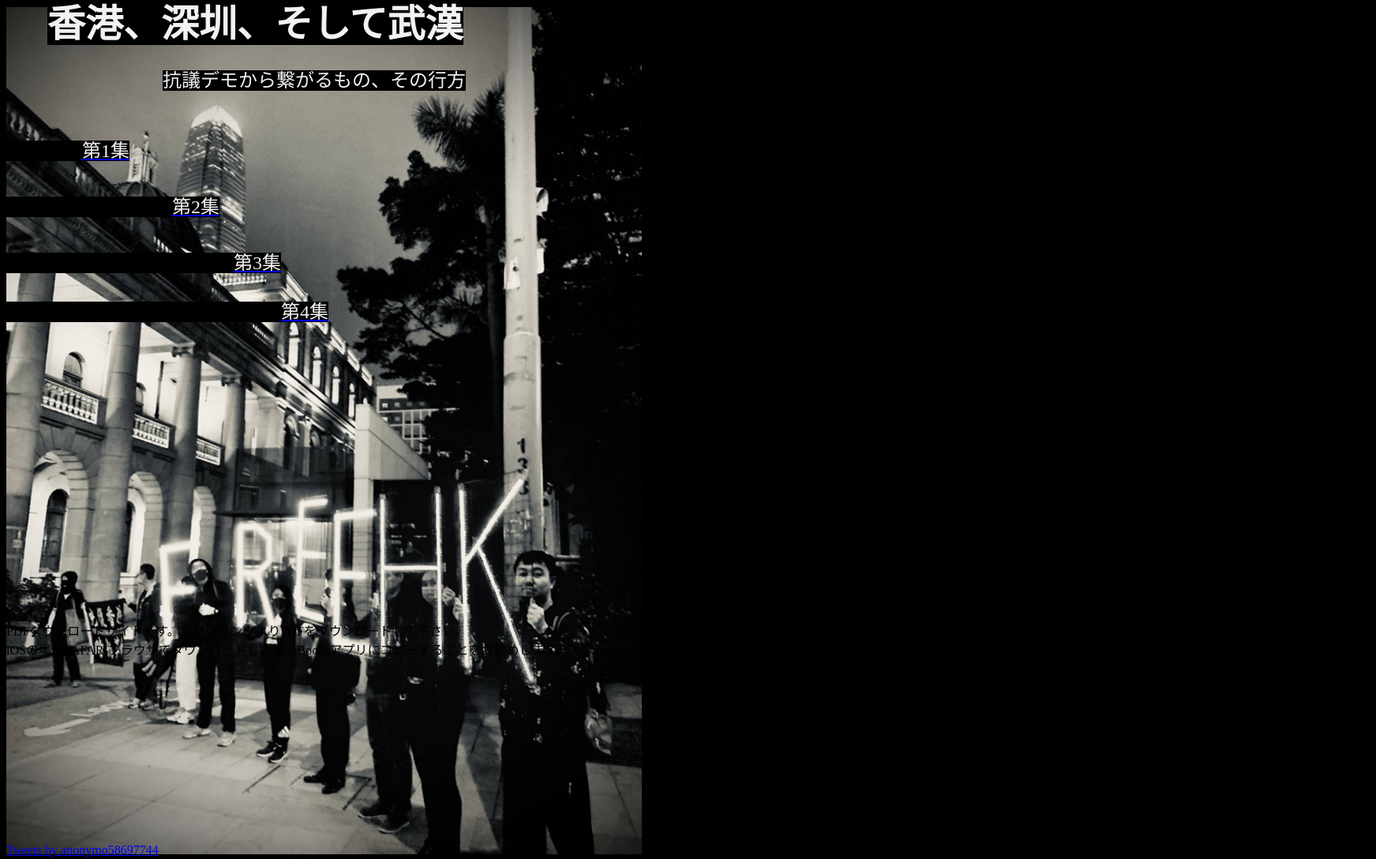
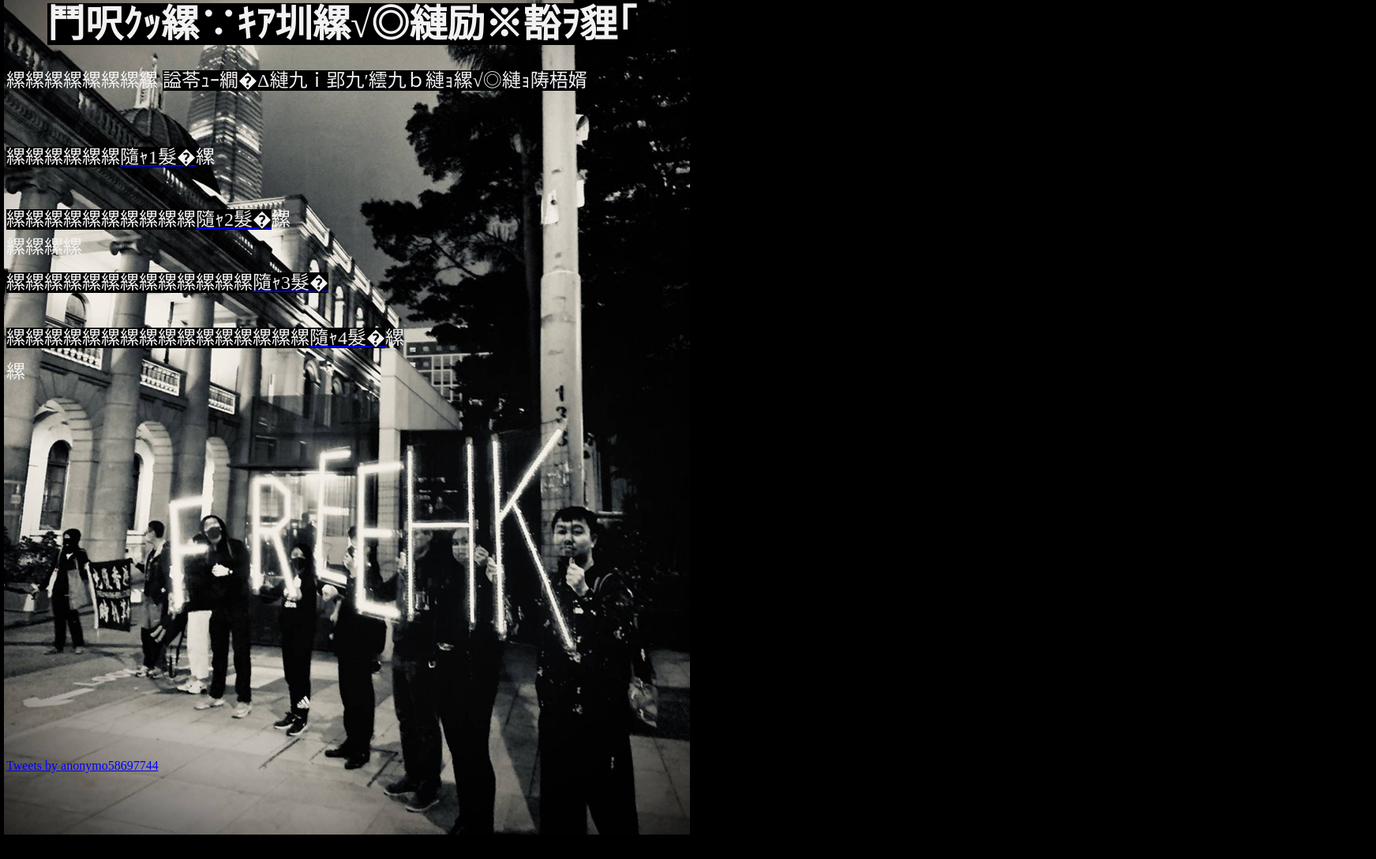
Before and after one commit to anonymous18320605/anonymous18320605.github.io, a plain HTML site: page index.htm in a window 1280 px wide. Shown: the part 21-1109 px from the top of the page at 79% size, 1743 px wide, since content can reach past the window. Drawn offline with Linux system fonts and the light colour scheme.

Commit message:
Update index.htm

```diff
--- a/index.htm
+++ b/index.htm
@@ -5,7 +5,10 @@ xmlns:m="http://schemas.microsoft.com/office/2004/12/omml"
 xmlns="http://www.w3.org/TR/REC-html40">
 
 <head>
-<meta http-equiv=Content-Type content="text/html; charset=utf-8">
+	<!-- Global site tag (gtag.js) - Google Analytics --><script async src="https://www.googletagmanager.com/gtag/js?id=UA-170116230-1"></script><script>  window.dataLayer = window.dataLayer || [];  function gtag(){dataLayer.push(arguments);}  gtag('js', new Date());
+  gtag('config', 'UA-170116230-1');</script>
+
+<meta http-equiv=Content-Type content="text/html; charset=shift_jis">
 <meta name=ProgId content=Word.Document>
 <meta name=Generator content="Microsoft Word 15">
 <meta name=Originator content="Microsoft Word 15">
@@ -19,6 +22,19 @@ w\:* {behavior:url(#default#VML);}
 .shape {behavior:url(#default#VML);}
 </style>
 <![endif]--><!--[if gte mso 9]><xml>
+ <o:DocumentProperties>
+  <o:Revision>3</o:Revision>
+  <o:TotalTime>52</o:TotalTime>
+  <o:Created>2020-06-20T07:15:00Z</o:Created>
+  <o:LastSaved>2020-06-20T07:32:00Z</o:LastSaved>
+  <o:Pages>1</o:Pages>
+  <o:Words>61</o:Words>
+  <o:Characters>353</o:Characters>
+  <o:Lines>2</o:Lines>
+  <o:Paragraphs>1</o:Paragraphs>
+  <o:CharactersWithSpaces>413</o:CharactersWithSpaces>
+  <o:Version>16.00</o:Version>
+ </o:DocumentProperties>
  <o:OfficeDocumentSettings>
   <o:AllowPNG/>
  </o:OfficeDocumentSettings>
@@ -27,7 +43,8 @@ w\:* {behavior:url(#default#VML);}
 <link rel=colorSchemeMapping href="index_files/colorschememapping.xml">
 <!--[if gte mso 9]><xml>
  <w:WordDocument>
-  <w:Zoom>40</w:Zoom>
+  <w:View>Print</w:View>
+  <w:Zoom>42</w:Zoom>
   <w:DisplayBackgroundShape/>
   <w:SpellingState>Clean</w:SpellingState>
   <w:GrammarState>Clean</w:GrammarState>
@@ -665,14 +682,21 @@ w\:* {behavior:url(#default#VML);}
 	mso-font-charset:0;
 	mso-generic-font-family:roman;
 	mso-font-pitch:variable;
-	mso-font-signature:-536869121 1107305727 33554432 0 415 0;}
+	mso-font-signature:3 0 0 0 1 0;}
 @font-face
 	{font-family:Calibri;
 	panose-1:2 15 5 2 2 2 4 3 2 4;
 	mso-font-charset:0;
 	mso-generic-font-family:swiss;
 	mso-font-pitch:variable;
-	mso-font-signature:-536858881 -1073732485 9 0 511 0;}
+	mso-font-signature:-536859905 1073786111 1 0 511 0;}
+@font-face
+	{font-family:游明朝;
+	panose-1:2 2 4 0 0 0 0 0 0 0;
+	mso-font-charset:128;
+	mso-generic-font-family:roman;
+	mso-font-pitch:variable;
+	mso-font-signature:-2147482905 717749503 18 0 131231 0;}
 @font-face
 	{font-family:"ＭＳ Ｐゴシック";
 	panose-1:2 11 6 0 7 2 5 8 2 4;
@@ -680,6 +704,12 @@ w\:* {behavior:url(#default#VML);}
 	mso-generic-font-family:modern;
 	mso-font-pitch:variable;
 	mso-font-signature:-536870145 1791491579 134217746 0 131231 0;}
+@font-face
+	{font-family:"\@游明朝";
+	mso-font-charset:128;
+	mso-generic-font-family:roman;
+	mso-font-pitch:variable;
+	mso-font-signature:-2147482905 717749503 18 0 131231 0;}
 @font-face
 	{font-family:"Segoe UI";
 	panose-1:2 11 5 2 4 2 4 2 2 3;
@@ -722,13 +752,13 @@ w\:* {behavior:url(#default#VML);}
 	margin-right:0in;
 	margin-bottom:8.0pt;
 	margin-left:0in;
-	line-height:105%;
+	line-height:106%;
 	mso-pagination:widow-orphan;
 	font-size:11.0pt;
 	font-family:"Calibri",sans-serif;
 	mso-ascii-font-family:Calibri;
 	mso-ascii-theme-font:minor-latin;
-	mso-fareast-font-family:"Times New Roman";
+	mso-fareast-font-family:游明朝;
 	mso-fareast-theme-font:minor-fareast;
 	mso-hansi-font-family:Calibri;
 	mso-hansi-theme-font:minor-latin;
@@ -784,16 +814,15 @@ span.eop
 	font-family:"Calibri",sans-serif;
 	mso-ascii-font-family:Calibri;
 	mso-ascii-theme-font:minor-latin;
-	mso-fareast-font-family:"Times New Roman";
+	mso-fareast-font-family:游明朝;
 	mso-fareast-theme-font:minor-fareast;
 	mso-hansi-font-family:Calibri;
 	mso-hansi-theme-font:minor-latin;
 	mso-bidi-font-family:"Times New Roman";
 	mso-bidi-theme-font:minor-bidi;}
 @page WordSection1
-	{size:15.0in 14.3in;
-	mso-page-orientation:landscape;
-	margin:.5in .5in .5in .5in;
+	{size:8.5in 11.0in;
+	margin:0in 84.95pt 84.95pt 0in;
 	mso-header-margin:.5in;
 	mso-footer-margin:.5in;
 	mso-paper-source:0;}
@@ -824,15 +853,7 @@ div.WordSection1
 	mso-bidi-font-family:"Times New Roman";
 	mso-bidi-theme-font:minor-bidi;}
 </style>
-<![endif]--><!-- Global site tag (gtag.js) - Google Analytics -->
-<script  async src="https://www.googletagmanager.com/gtag/js?id=UA-170116230-1">
-</script>
-
-<script>
-  window.dataLayer = window.dataLayer || [];  function gtag(){dataLayer.push(arguments);}  gtag('js', new Date());
-  gtag('config', 'UA-170116230-1');
-</script>
-<!--[if gte mso 9]><xml>
+<![endif]--><!--[if gte mso 9]><xml>
  <o:shapedefaults v:ext="edit" spidmax="1027"/>
 </xml><![endif]--><!--[if gte mso 9]><xml>
  <o:shapelayout v:ext="edit">
@@ -866,23 +887,23 @@ div.WordSection1
  <v:path o:extrusionok="f" gradientshapeok="t" o:connecttype="rect"/>
  <o:lock v:ext="edit" aspectratio="t"/>
 </v:shapetype><v:shape id="Picture_x0020_1" o:spid="_x0000_s1026" type="#_x0000_t75"
- style='position:absolute;margin-left:0;margin-top:1.35pt;width:603.2pt;
- height:804.45pt;z-index:-251658752;visibility:visible;mso-wrap-style:square;
+ style='position:absolute;margin-left:-12.45pt;margin-top:-40pt;width:651.85pt;
+ height:869.35pt;z-index:-251658752;visibility:visible;mso-wrap-style:square;
  mso-width-percent:0;mso-height-percent:0;mso-wrap-distance-left:9pt;
  mso-wrap-distance-top:0;mso-wrap-distance-right:9pt;
- mso-wrap-distance-bottom:0;mso-position-horizontal:left;
- mso-position-horizontal-relative:margin;mso-position-vertical:absolute;
+ mso-wrap-distance-bottom:0;mso-position-horizontal:absolute;
+ mso-position-horizontal-relative:page;mso-position-vertical:absolute;
  mso-position-vertical-relative:text;mso-width-percent:0;mso-height-percent:0;
  mso-width-relative:margin;mso-height-relative:margin'>
  <v:imagedata src="index_files/image001.jpg" o:title=""/>
- <w:wrap anchorx="margin"/>
+ <w:wrap anchorx="page"/>
 </v:shape><![endif]--><![if !vml]><span style='mso-ignore:vglayout;position:
-absolute;z-index:-1895825920;margin-left:0px;margin-top:19px;width:1609px;
-height:2145px'><img width=805 height=1073 src="index_files/image002.jpg"
-v:shapes="Picture_x0020_1"></span><![endif]><span style='font-size:26.0pt;
-line-height:105%;color:#F2F2F2;mso-themecolor:background1;mso-themeshade:242;
-mso-style-textfill-fill-color:#F2F2F2;mso-style-textfill-fill-themecolor:background1;
-mso-style-textfill-fill-alpha:100.0%;mso-style-textfill-fill-colortransforms:
+relative;z-index:-1895825920'><span style='position:absolute;left:-3px;
+top:-92px;width:1738px;height:2318px'><img width=869 height=1159
+src="index_files/image003.jpg" v:shapes="Picture_x0020_1"></span></span><![endif]><span
+style='font-size:26.0pt;line-height:106%;color:#F2F2F2;mso-themecolor:background1;
+mso-themeshade:242;mso-style-textfill-fill-color:#F2F2F2;mso-style-textfill-fill-themecolor:
+background1;mso-style-textfill-fill-alpha:100.0%;mso-style-textfill-fill-colortransforms:
 lumm=95000;mso-no-proof:yes'><o:p></o:p></span></p>
 
 <p class=paragraph style='margin:0in;margin-bottom:.0001pt;text-align:justify;
@@ -891,10 +912,10 @@ text-justify:inter-ideograph;vertical-align:baseline'><span style='font-size:
 #F2F2F2;mso-style-textfill-fill-themecolor:background1;mso-style-textfill-fill-alpha:
 100.0%;mso-style-textfill-fill-colortransforms:lumm=95000;mso-no-proof:yes'><span
 style='mso-spacerun:yes'>&nbsp;</span></span><span style='font-size:26.0pt;
-mso-ascii-font-family:"Times New Roman";mso-ascii-theme-font:minor-fareast;
-mso-hansi-font-family:"Times New Roman";mso-hansi-theme-font:minor-fareast;
-color:#F2F2F2;mso-themecolor:background1;mso-themeshade:242;mso-style-textfill-fill-color:
-#F2F2F2;mso-style-textfill-fill-themecolor:background1;mso-style-textfill-fill-alpha:
+font-family:"游明朝",serif;mso-ascii-theme-font:minor-fareast;mso-fareast-font-family:
+"Times New Roman";mso-hansi-theme-font:minor-fareast;color:#F2F2F2;mso-themecolor:
+background1;mso-themeshade:242;mso-style-textfill-fill-color:#F2F2F2;
+mso-style-textfill-fill-themecolor:background1;mso-style-textfill-fill-alpha:
 100.0%;mso-style-textfill-fill-colortransforms:lumm=95000;mso-no-proof:yes'><span
 style='mso-spacerun:yes'>&nbsp;&nbsp;&nbsp;&nbsp; </span></span><span
 class=normaltextrun><b><span lang=JA style='font-size:36.0pt;font-family:"游明朝 Demibold",serif;
@@ -956,13 +977,13 @@ mso-bidi-font-family:"Segoe UI";color:#F2F2F2;mso-themecolor:background1;
 mso-themeshade:242;mso-style-textfill-fill-color:#F2F2F2;mso-style-textfill-fill-themecolor:
 background1;mso-style-textfill-fill-alpha:100.0%;mso-style-textfill-fill-colortransforms:
 lumm=95000;position:relative;top:.5pt;mso-text-raise:-.5pt;background:black;
-mso-highlight:black'>　　　 </span></span><span class=normaltextrun><span
+mso-highlight:black'>　　　　　　</span></span><span class=normaltextrun><span
 style='font-size:18.0pt;font-family:"游明朝 Demibold",serif;mso-bidi-font-family:
 "Segoe UI";color:#F2F2F2;mso-themecolor:background1;mso-themeshade:242;
 mso-style-textfill-fill-color:#F2F2F2;mso-style-textfill-fill-themecolor:background1;
 mso-style-textfill-fill-alpha:100.0%;mso-style-textfill-fill-colortransforms:
 lumm=95000;position:relative;top:.5pt;mso-text-raise:-.5pt;background:black;
-mso-highlight:black'><span style='mso-spacerun:yes'>&nbsp;&nbsp;&nbsp;</span><a
+mso-highlight:black'><a
 href="https://anonymous18320605.github.io/hk-1.pdf"><span lang=JA
 style='color:#F2F2F2;mso-themecolor:background1;mso-themeshade:242;mso-style-textfill-fill-color:
 #F2F2F2;mso-style-textfill-fill-themecolor:background1;mso-style-textfill-fill-alpha:
@@ -986,9 +1007,9 @@ background1;mso-style-textfill-fill-alpha:100.0%;mso-style-textfill-fill-colortr
 lumm=95000'>&#8203;</span></span></span><span style='font-family:"Segoe UI",sans-serif;
 mso-bidi-font-family:"Times New Roman"'><o:p></o:p></span></p>
 
-<p class=MsoNormal><span style='font-size:18.0pt;line-height:105%;font-family:
-"Times New Roman",serif;mso-ascii-theme-font:minor-fareast;mso-hansi-theme-font:
-minor-fareast;mso-bidi-theme-font:minor-bidi;color:#F2F2F2;mso-themecolor:background1;
+<p class=MsoNormal><span style='font-size:18.0pt;line-height:106%;font-family:
+"游明朝",serif;mso-ascii-theme-font:minor-fareast;mso-fareast-theme-font:minor-fareast;
+mso-hansi-theme-font:minor-fareast;color:#F2F2F2;mso-themecolor:background1;
 mso-themeshade:242;mso-style-textfill-fill-color:#F2F2F2;mso-style-textfill-fill-themecolor:
 background1;mso-style-textfill-fill-alpha:100.0%;mso-style-textfill-fill-colortransforms:
 lumm=95000;mso-no-proof:yes'><o:p>&nbsp;</o:p></span></p>
@@ -999,14 +1020,14 @@ mso-bidi-font-family:"Segoe UI";color:#F2F2F2;mso-themecolor:background1;
 mso-themeshade:242;mso-style-textfill-fill-color:#F2F2F2;mso-style-textfill-fill-themecolor:
 background1;mso-style-textfill-fill-alpha:100.0%;mso-style-textfill-fill-colortransforms:
 lumm=95000;position:relative;top:.5pt;mso-text-raise:-.5pt;background:black;
-mso-highlight:black'>　　　　　　　 </span></span><span class=normaltextrun><span
+mso-highlight:black'>　　　　　　　　　　</span></span><span class=normaltextrun><span
 style='font-size:18.0pt;font-family:"游明朝 Demibold",serif;mso-bidi-font-family:
 "Segoe UI";color:#F2F2F2;mso-themecolor:background1;mso-themeshade:242;
 mso-style-textfill-fill-color:#F2F2F2;mso-style-textfill-fill-themecolor:background1;
 mso-style-textfill-fill-alpha:100.0%;mso-style-textfill-fill-colortransforms:
 lumm=95000;position:relative;top:.5pt;mso-text-raise:-.5pt;background:black;
-mso-highlight:black'><span style='mso-spacerun:yes'>&nbsp;&nbsp;</span><span
-lang=JA>　</span><a href="https://anonymous18320605.github.io/hk-2.pdf"><span
+mso-highlight:black'><a
+href="https://anonymous18320605.github.io/hk-2.pdf"><span
 lang=JA style='color:#F2F2F2;mso-themecolor:background1;mso-themeshade:242;
 mso-style-textfill-fill-color:#F2F2F2;mso-style-textfill-fill-themecolor:background1;
 mso-style-textfill-fill-alpha:100.0%;mso-style-textfill-fill-colortransforms:
@@ -1031,22 +1052,16 @@ color:#F2F2F2;mso-themecolor:background1;mso-themeshade:242;mso-style-textfill-f
 #F2F2F2;mso-style-textfill-fill-themecolor:background1;mso-style-textfill-fill-alpha:
 100.0%;mso-style-textfill-fill-colortransforms:lumm=95000'><o:p></o:p></span></p>
 
-<p class=MsoNormal style='tab-stops:770.6pt'><span lang=JA style='font-size:
-18.0pt;line-height:105%;font-family:"ＭＳ 明朝",serif;mso-bidi-font-family:"ＭＳ 明朝";
+<p class=MsoNormal><span lang=JA style='font-size:18.0pt;line-height:106%;
+font-family:"ＭＳ 明朝",serif;mso-bidi-font-family:"ＭＳ 明朝";color:#F2F2F2;
+mso-themecolor:background1;mso-themeshade:242;mso-style-textfill-fill-color:
+#F2F2F2;mso-style-textfill-fill-themecolor:background1;mso-style-textfill-fill-alpha:
+100.0%;mso-style-textfill-fill-colortransforms:lumm=95000;mso-no-proof:yes'>　　　　</span><span
+style='font-size:18.0pt;line-height:106%;font-family:"游明朝",serif;mso-ascii-theme-font:
+minor-fareast;mso-fareast-theme-font:minor-fareast;mso-hansi-theme-font:minor-fareast;
 color:#F2F2F2;mso-themecolor:background1;mso-themeshade:242;mso-style-textfill-fill-color:
 #F2F2F2;mso-style-textfill-fill-themecolor:background1;mso-style-textfill-fill-alpha:
-100.0%;mso-style-textfill-fill-colortransforms:lumm=95000;mso-no-proof:yes'>　　　　</span><span
-style='font-size:18.0pt;line-height:105%;font-family:"ＭＳ 明朝",serif;mso-bidi-font-family:
-"ＭＳ 明朝";color:#F2F2F2;mso-themecolor:background1;mso-themeshade:242;mso-style-textfill-fill-color:
-#F2F2F2;mso-style-textfill-fill-themecolor:background1;mso-style-textfill-fill-alpha:
-100.0%;mso-style-textfill-fill-colortransforms:lumm=95000;mso-no-proof:yes'><span
-style='mso-tab-count:1'>&nbsp;&nbsp;&nbsp;&nbsp;&nbsp;&nbsp;&nbsp;&nbsp;&nbsp;&nbsp;&nbsp;&nbsp;&nbsp;&nbsp;&nbsp;&nbsp;&nbsp;&nbsp;&nbsp;&nbsp;&nbsp;&nbsp;&nbsp;&nbsp;&nbsp;&nbsp; </span></span><span
-style='font-size:18.0pt;line-height:105%;font-family:"Times New Roman",serif;
-mso-ascii-theme-font:minor-fareast;mso-hansi-theme-font:minor-fareast;
-mso-bidi-theme-font:minor-bidi;color:#F2F2F2;mso-themecolor:background1;
-mso-themeshade:242;mso-style-textfill-fill-color:#F2F2F2;mso-style-textfill-fill-themecolor:
-background1;mso-style-textfill-fill-alpha:100.0%;mso-style-textfill-fill-colortransforms:
-lumm=95000;mso-no-proof:yes'><o:p></o:p></span></p>
+100.0%;mso-style-textfill-fill-colortransforms:lumm=95000;mso-no-proof:yes'><o:p></o:p></span></p>
 
 <p class=paragraph style='margin:0in;margin-bottom:.0001pt;vertical-align:baseline'><span
 class=normaltextrun><span lang=JA style='font-size:18.0pt;font-family:"游明朝 Demibold",serif;
@@ -1054,7 +1069,7 @@ mso-bidi-font-family:"Segoe UI";color:#F2F2F2;mso-themecolor:background1;
 mso-themeshade:242;mso-style-textfill-fill-color:#F2F2F2;mso-style-textfill-fill-themecolor:
 background1;mso-style-textfill-fill-alpha:100.0%;mso-style-textfill-fill-colortransforms:
 lumm=95000;position:relative;top:.5pt;mso-text-raise:-.5pt;background:black;
-mso-highlight:black'>　　　　　　　　　　　　</span></span><span class=normaltextrun><span
+mso-highlight:black'>　　　　　　　　　　　　　</span></span><span class=normaltextrun><span
 style='font-size:18.0pt;font-family:"游明朝 Demibold",serif;mso-bidi-font-family:
 "Segoe UI";color:#F2F2F2;mso-themecolor:background1;mso-themeshade:242;
 mso-style-textfill-fill-color:#F2F2F2;mso-style-textfill-fill-themecolor:background1;
@@ -1088,11 +1103,11 @@ mso-bidi-font-family:"Segoe UI";color:#F2F2F2;mso-themecolor:background1;
 mso-themeshade:242;mso-style-textfill-fill-color:#F2F2F2;mso-style-textfill-fill-themecolor:
 background1;mso-style-textfill-fill-alpha:100.0%;mso-style-textfill-fill-colortransforms:
 lumm=95000;position:relative;top:.5pt;mso-text-raise:-.5pt;background:black;
-mso-highlight:black'>　　　　　　　　　　　　　 <span style='mso-spacerun:yes'>&nbsp;</span>　</span></span><span
-class=normaltextrun><span style='font-size:18.0pt;font-family:"游明朝 Demibold",serif;
-mso-bidi-font-family:"Segoe UI";color:#F2F2F2;mso-themecolor:background1;
-mso-themeshade:242;mso-style-textfill-fill-color:#F2F2F2;mso-style-textfill-fill-themecolor:
-background1;mso-style-textfill-fill-alpha:100.0%;mso-style-textfill-fill-colortransforms:
+mso-highlight:black'>　　　　　　　　　　　　　　　　</span></span><span class=normaltextrun><span
+style='font-size:18.0pt;font-family:"游明朝 Demibold",serif;mso-bidi-font-family:
+"Segoe UI";color:#F2F2F2;mso-themecolor:background1;mso-themeshade:242;
+mso-style-textfill-fill-color:#F2F2F2;mso-style-textfill-fill-themecolor:background1;
+mso-style-textfill-fill-alpha:100.0%;mso-style-textfill-fill-colortransforms:
 lumm=95000;position:relative;top:.5pt;mso-text-raise:-.5pt;background:black;
 mso-highlight:black'><a
 href="https://anonymous18320605.github.io/hk4-20200620.pdf"><span lang=JA
@@ -1133,85 +1148,17 @@ color:#F2F2F2;mso-themecolor:background1;mso-themeshade:242;mso-style-textfill-f
 #F2F2F2;mso-style-textfill-fill-themecolor:background1;mso-style-textfill-fill-alpha:
 100.0%;mso-style-textfill-fill-colortransforms:lumm=95000'><o:p></o:p></span></p>
 
-<p class=MsoNormal><span style='font-size:18.0pt;line-height:105%;font-family:
-"Times New Roman",serif;mso-ascii-theme-font:minor-fareast;mso-hansi-theme-font:
-minor-fareast;mso-bidi-theme-font:minor-bidi;color:#F2F2F2;mso-themecolor:background1;
+<p class=MsoNormal><span style='font-size:18.0pt;line-height:106%;font-family:
+"游明朝",serif;mso-ascii-theme-font:minor-fareast;mso-fareast-theme-font:minor-fareast;
+mso-hansi-theme-font:minor-fareast;color:#F2F2F2;mso-themecolor:background1;
 mso-themeshade:242;mso-style-textfill-fill-color:#F2F2F2;mso-style-textfill-fill-themecolor:
 background1;mso-style-textfill-fill-alpha:100.0%;mso-style-textfill-fill-colortransforms:
 lumm=95000'><o:p>&nbsp;</o:p></span></p>
 
-<p class=MsoNormal style='margin-bottom:0in;margin-bottom:.0001pt;line-height:
-normal'><span style='font-size:12.0pt;font-family:"ＭＳ Ｐゴシック";mso-bidi-font-family:
-"ＭＳ Ｐゴシック"'><br>
-<br>
-<br>
-<br>
-<br>
-<br>
-<br>
-<br>
-<br>
-<br>
-<br>
-<br>
-<br>
-<br>
-<span style='mso-spacerun:yes'>&nbsp;</span><o:p></o:p></span></p>
+</div>
+<br><br><br><br><br><br><br><br><br><br><br><br><br><br><br><br><br><br><br><br><br><br><br><br>
 
-<p class=MsoNormal style='margin-bottom:0in;margin-bottom:.0001pt;line-height:
-normal'><span style='font-size:12.0pt;font-family:"游明朝 Demibold",serif;
-mso-bidi-font-family:"ＭＳ Ｐゴシック"'><o:p>&nbsp;</o:p></span></p>
-
-<p class=MsoNormal style='margin-bottom:0in;margin-bottom:.0001pt;line-height:
-normal'><span style='font-size:12.0pt;font-family:"游明朝 Demibold",serif;
-mso-bidi-font-family:"ＭＳ Ｐゴシック"'><o:p>&nbsp;</o:p></span></p>
-
-<p class=MsoNormal style='margin-bottom:0in;margin-bottom:.0001pt;line-height:
-normal'><span style='font-size:12.0pt;font-family:"游明朝 Demibold",serif;
-mso-bidi-font-family:"ＭＳ Ｐゴシック"'>PDF<span lang=JA>ダウンロードサイトです。上記のリンクより</span>PDF<span
-lang=JA>をダウンロードして下さい。</span><o:p></o:p></span></p>
-
-<p class=MsoNormal style='margin-bottom:0in;margin-bottom:.0001pt;line-height:
-normal'><span style='font-size:12.0pt;font-family:"游明朝 Demibold",serif;
-mso-bidi-font-family:"ＭＳ Ｐゴシック"'>iOS<span lang=JA>の場合</span>SAFARI<span
-lang=JA>ブラウザでダウンロードした後、</span>Books<span lang=JA>アプリにコピーすることをお勧めします。</span></span><span
-style='font-size:12.0pt;font-family:"ＭＳ Ｐゴシック";mso-bidi-font-family:"ＭＳ Ｐゴシック"'><br
-style='mso-special-character:line-break'>
-<![if !supportLineBreakNewLine]><br style='mso-special-character:line-break'>
-<![endif]><o:p></o:p></span></p>
-
-<p class=MsoNormal style='margin-bottom:0in;margin-bottom:.0001pt;line-height:
-normal'><span style='font-size:12.0pt;font-family:"ＭＳ Ｐゴシック";mso-bidi-font-family:
-"ＭＳ Ｐゴシック"'><o:p>&nbsp;</o:p></span></p>
-
-<p class=MsoNormal style='margin-bottom:0in;margin-bottom:.0001pt;line-height:
-normal'><span style='font-size:12.0pt;font-family:"ＭＳ Ｐゴシック";mso-bidi-font-family:
-"ＭＳ Ｐゴシック"'><o:p>&nbsp;</o:p></span></p>
-
-<p class=MsoNormal style='margin-bottom:0in;margin-bottom:.0001pt;line-height:
-normal'><span style='font-size:12.0pt;font-family:"ＭＳ Ｐゴシック";mso-bidi-font-family:
-"ＭＳ Ｐゴシック"'><o:p>&nbsp;</o:p></span></p>
-
-<p class=MsoNormal style='margin-bottom:0in;margin-bottom:.0001pt;line-height:
-normal'><span style='font-size:12.0pt;font-family:"ＭＳ Ｐゴシック";mso-bidi-font-family:
-"ＭＳ Ｐゴシック"'><br>
-
-<br>
-<br>
-<br>
-<br>
-<br>
-<br>
-<br>
-<br>
-<o:p></o:p></span></p>
-</div>
-
-<a href="https://twitter.com/anonymo58697744?ref_src=twsrc%5Etfw"
-data-theme=dark>Tweets by anonymo58697744</a>
-<script  async src="https://platform.twitter.com/widgets.js" charset="utf-8">
-</script>
-
+<a class="twitter-timeline" data-theme="dark" href="https://twitter.com/anonymo58697744?ref_src=twsrc%5Etfw">Tweets by anonymo58697744</a> <script async src="https://platform.twitter.com/widgets.js" charset="utf-8"></script>
 </body>
 
 </html>
```
